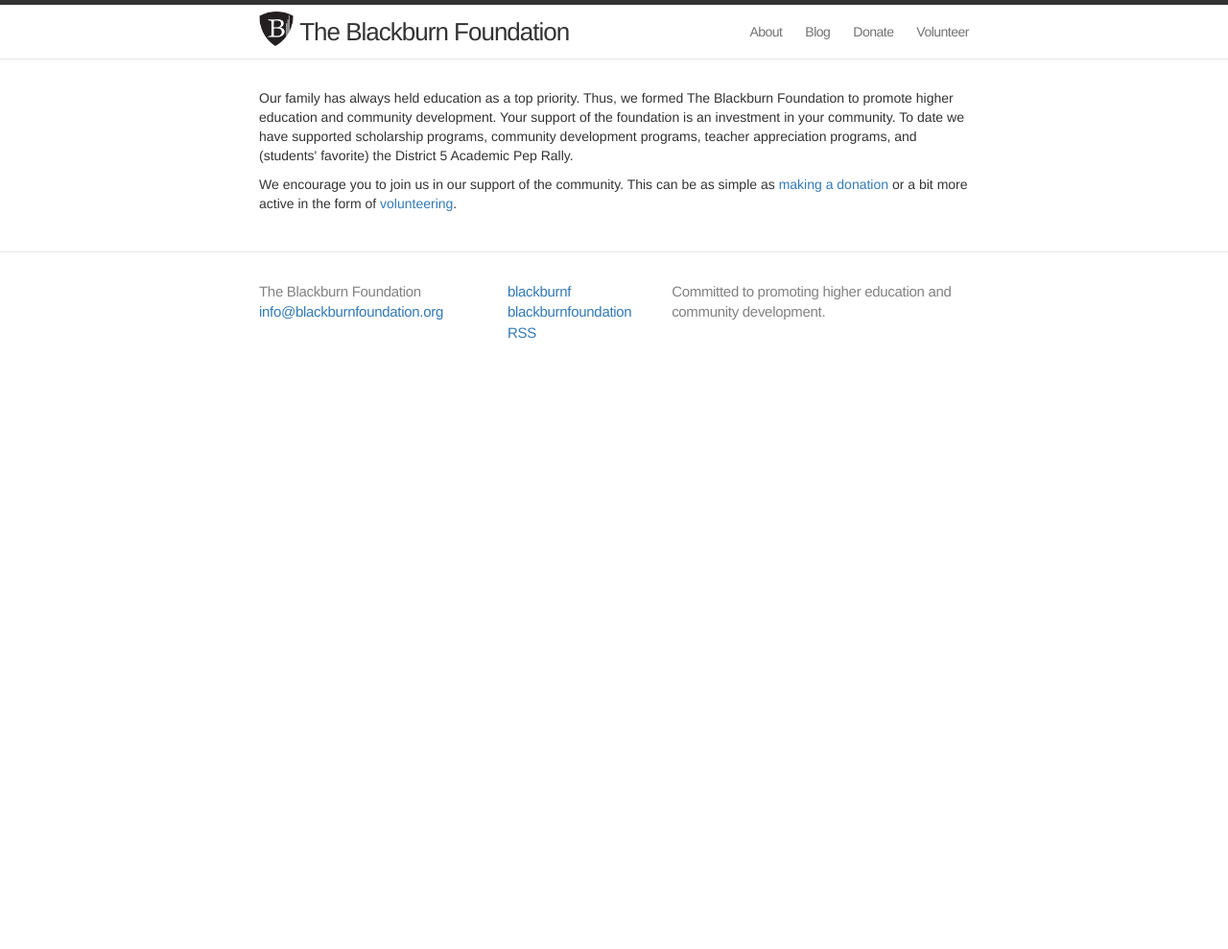
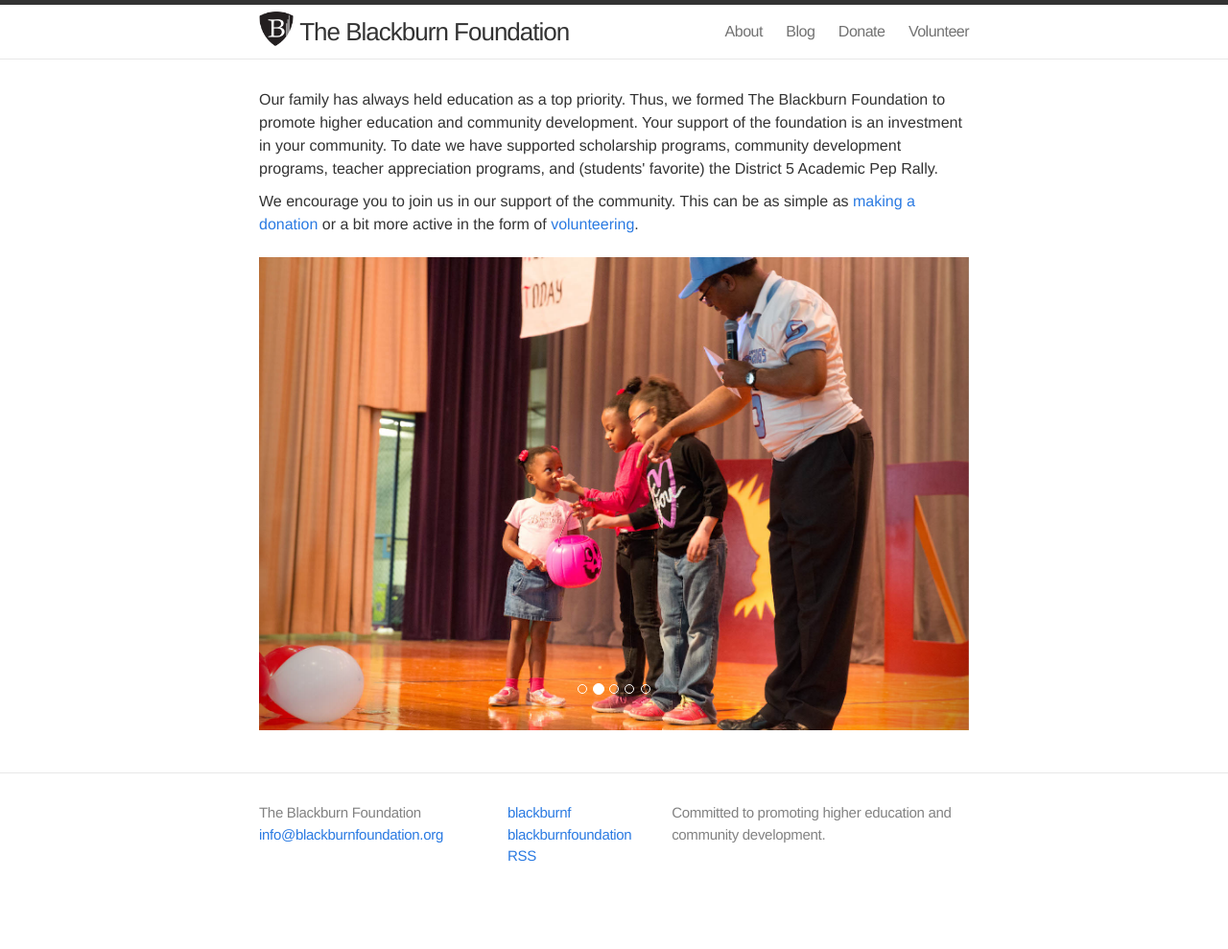
Before and after one commit to blackburn-foundation/site, a Jekyll site: the page built from index.html, in a window 1280 px wide. Shown: the whole page at 96% size. Built offline with Jekyll 4.4.1, drawn with Linux system fonts in a browser that asks for light colours; nearby versions of some CDN libraries; before the commit the page ends 900 px from its top, so only the background shows below that.

Commit message:
Added slideshow to homepage

```diff
--- a/_includes/footer.html
+++ b/_includes/footer.html
@@ -1,4 +1,4 @@
-<footer class="site-footer">
+<footer class="site-footer margin-top-large">
 
   <div class="wrap">
 
@@ -10,8 +10,6 @@
     </div>
 
     <div class="footer-col-2 column">
-      <!-- TODO: Use Fonticons -->
-      <!-- TODO: Insert RSS link -->
       <ul>
         <li>
           <a href="https://twitter.com/{{ site.social.twitter }}">
--- a/_includes/head.html
+++ b/_includes/head.html
@@ -14,9 +14,13 @@
     <link rel="icon" type="image/png" href="{{ "/img/shield.png" | prepend: site.baseurl }}">
 
     <!-- Custom CSS -->
+    <link rel="stylesheet" href="//netdna.bootstrapcdn.com/bootstrap/3.1.1/css/bootstrap.min.css">
     <link rel="stylesheet" href="{{ "/css/main.css" | prepend: site.baseurl }}">
-    <link rel="stylesheet" href="//netdna.bootstrapcdn.com/bootstrap/3.1.1/css/bootstrap.min.css">
+
 
     <script src=//use.fonticons.com/gd6t2gxz.js></script>
 
+    <!-- Bootstrap -->
+    <script src="//code.jquery.com/jquery-1.11.0.min.js"></script>
+    <script src="//netdna.bootstrapcdn.com/bootstrap/3.1.1/js/bootstrap.min.js"></script>
 </head>
--- a/css/main.css
+++ b/css/main.css
@@ -407,3 +407,13 @@ a:hover   { color: #000; text-decoration: underline; }
     margin: 0 0 15px; }
 
 }
+
+/* Homepage Slidshow */
+/* ----------------------------------------------------------*/
+.carousel-control > span {
+  position: absolute;
+  top: 50%;
+}
+
+.margin-bottom-large        { margin-bottom: 22px !important; }
+.margin-top-large     { margin-top: 22px !important; }
--- a/index.html
+++ b/index.html
@@ -3,14 +3,54 @@ layout: default
 ---
 
 <div class="home">
-  <p>Our family has always held education as a top priority. Thus, we formed
-  The Blackburn Foundation to promote higher education and community development.
-  Your support of the foundation is an investment in your community. To date we
-  have supported scholarship programs, community development programs, teacher
-  appreciation programs, and (students' favorite) the District 5 Academic Pep Rally.</p>
+  <p>
+    Our family has always held education as a top priority. Thus, we formed
+    The Blackburn Foundation to promote higher education and community development.
+    Your support of the foundation is an investment in your community. To date we
+    have supported scholarship programs, community development programs, teacher
+    appreciation programs, and (students' favorite) the District 5 Academic Pep Rally.
+  </p>
 
-  <p>We encourage you to join us in our support of the community. This can be as
+  <p>
+    We encourage you to join us in our support of the community. This can be as
     simple as <a href="/donate">making a donation</a> or a bit more active in the
     form of <a href="/volunteer">volunteering</a>.
   </p>
+
+  <div id="carousel" class="carousel slide margin-top-large margin-bottom-large" data-ride="carousel" data-interval="3000">
+  <!-- Indicators -->
+  <ol class="carousel-indicators">
+    <li data-target="#carousel" data-slide-to="0" class="active"></li>
+    <li data-target="#carousel" data-slide-to="1"></li>
+    <li data-target="#carousel" data-slide-to="2"></li>
+    <li data-target="#carousel" data-slide-to="3"></li>
+    <li data-target="#carousel" data-slide-to="4"></li>
+  </ol>
+
+  <!-- Wrapper for slides -->
+  <div class="carousel-inner">
+    <div class="item active">
+      <img src="{{ "/img/home-slideshow/1.jpg" | prepend: site.baseurl }}">
+    </div>
+    <div class="item">
+      <img src="{{ "/img/home-slideshow/2.jpg" | prepend: site.baseurl }}">
+    </div>
+    <div class="item">
+      <img src="{{ "/img/home-slideshow/3.jpg" | prepend: site.baseurl }}">
+    </div>
+    <div class="item">
+      <img src="{{ "/img/home-slideshow/4.jpg" | prepend: site.baseurl }}">
+    </div>
+    <div class="item">
+      <img src="{{ "/img/home-slideshow/5.jpg" | prepend: site.baseurl }}">
+    </div>
+  </div>
+
+  <!-- Controls -->
+  <a class="left carousel-control" href="#carousel" data-slide="prev">
+    <span class="icon icon-chevron-left icon-2x"></span>
+  </a>
+  <a class="right carousel-control" href="#carousel" data-slide="next">
+    <span class="icon icon-chevron-right icon-2x"></span>
+  </a>
 </div>
```
Also changed, not shown: img/home-slideshow/1.jpg (added), img/home-slideshow/2.jpg (added), img/home-slideshow/3.jpg (added), img/home-slideshow/4.jpg (added), img/home-slideshow/5.jpg (added).
